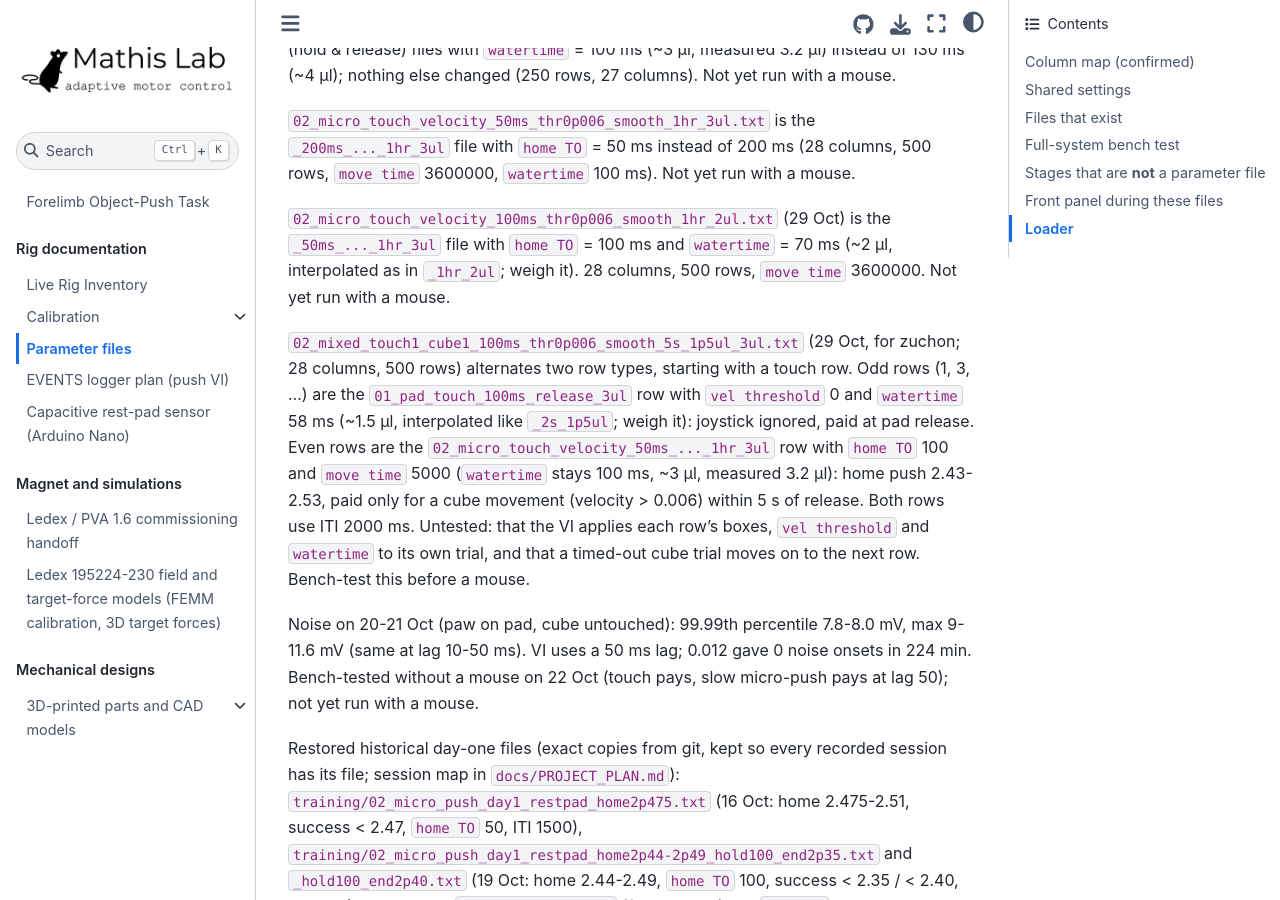
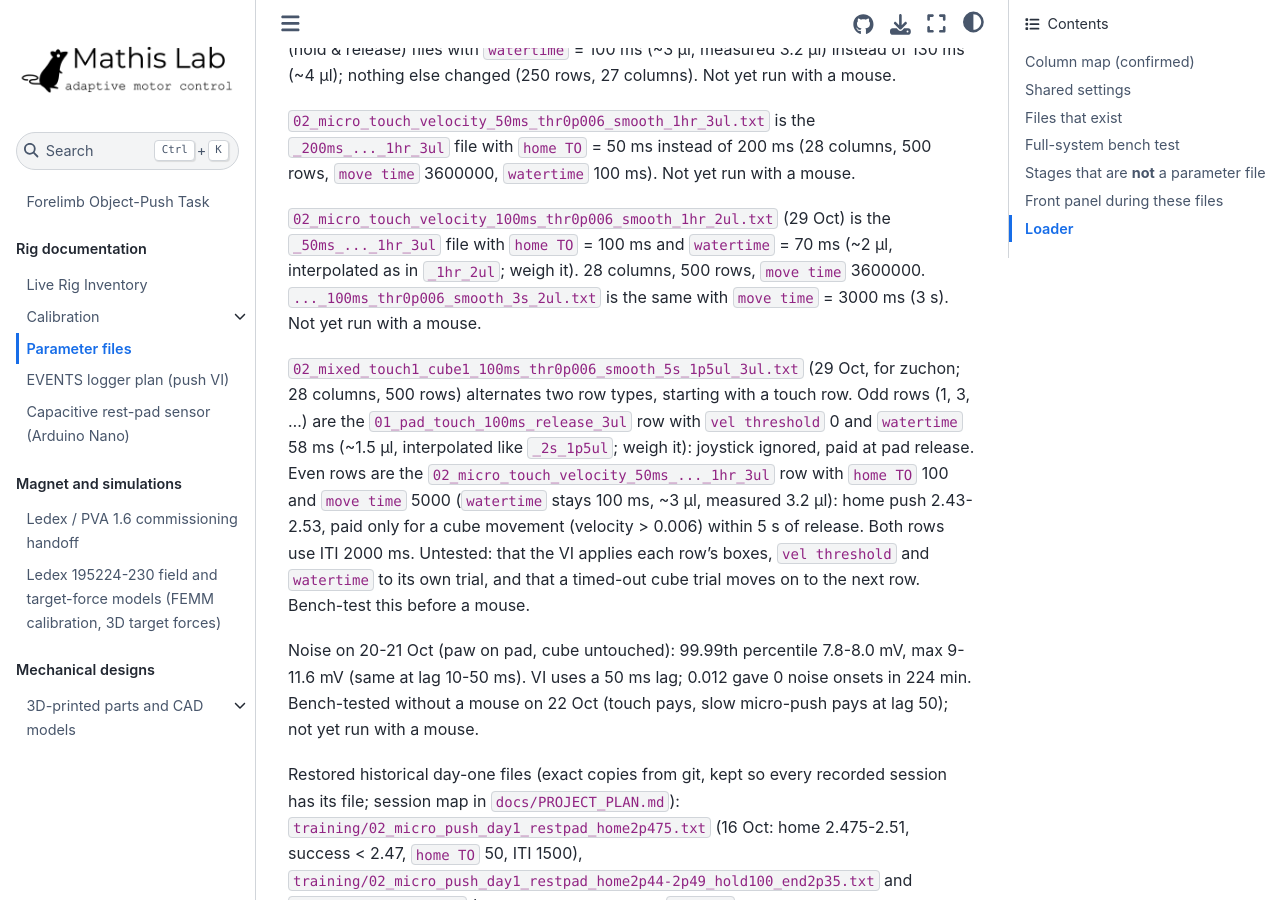
Before and after one commit to AdaptiveMotorControlLab/JoystickPushTask, a Jupyter Book: the page built from parameters/README.md, in a window 1280 px wide and 900 px high, scrolled down 2407 px. Built offline with Jupyter Book 1.0.4 settings and Sphinx 7.4.7 and the Sphinx Book theme 1.1.4, drawn with Linux system fonts in a browser that asks for light colours.

Commit message:
Add 3 s move-time 100 ms velocity training file.

```diff
--- a/parameters/README.md
+++ b/parameters/README.md
@@ -49,7 +49,7 @@ Velocity-mode files (28 columns): `training/02_micro_touch_velocity_200ms_thr0p0
 
 `02_micro_touch_velocity_50ms_thr0p006_smooth_1hr_3ul.txt` is the `_200ms_..._1hr_3ul` file with `home TO` = 50 ms instead of 200 ms (28 columns, 500 rows, `move time` 3600000, `watertime` 100 ms). Not yet run with a mouse.
 
-`02_micro_touch_velocity_100ms_thr0p006_smooth_1hr_2ul.txt` (29 Oct) is the `_50ms_..._1hr_3ul` file with `home TO` = 100 ms and `watertime` = 70 ms (~2 µl, interpolated as in `_1hr_2ul`; weigh it). 28 columns, 500 rows, `move time` 3600000. Not yet run with a mouse.
+`02_micro_touch_velocity_100ms_thr0p006_smooth_1hr_2ul.txt` (29 Oct) is the `_50ms_..._1hr_3ul` file with `home TO` = 100 ms and `watertime` = 70 ms (~2 µl, interpolated as in `_1hr_2ul`; weigh it). 28 columns, 500 rows, `move time` 3600000. `..._100ms_thr0p006_smooth_3s_2ul.txt` is the same with `move time` = 3000 ms (3 s). Not yet run with a mouse.
 
 `02_mixed_touch1_cube1_100ms_thr0p006_smooth_5s_1p5ul_3ul.txt` (29 Oct, for zuchon; 28 columns, 500 rows) alternates two row types, starting with a touch row.
 Odd rows (1, 3, ...) are the `01_pad_touch_100ms_release_3ul` row with `vel threshold` 0 and `watertime` 58 ms (~1.5 µl, interpolated like `_2s_1p5ul`; weigh it): joystick ignored, paid at pad release.
```
Also changed, not shown: 1 other file.
